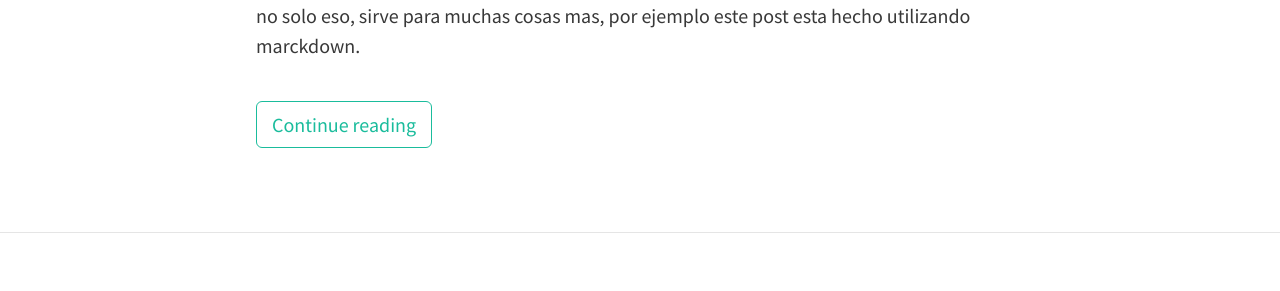
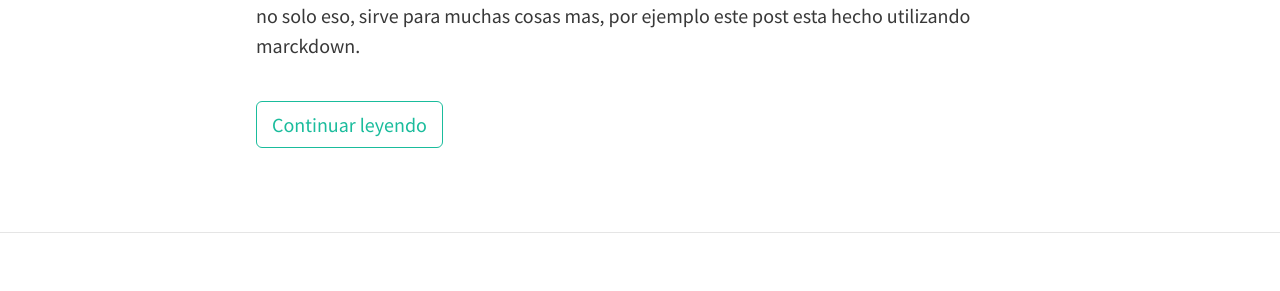
Before and after one commit to yotta2040/yotta2040.github.io, a Jekyll site: the page built from index.html, in a window 1280 px wide. Shown: the part 610-901 px from the top of the page. Built offline with Jekyll 4.4.1, drawn with Linux system fonts in a browser that asks for light colours; nearby versions of some CDN libraries; the list of posts is cut into pages by our own code; comment, search, counter and statistics services are not loaded.

Commit message:
cambiar a español los botones

```diff
--- a/_config.yml
+++ b/_config.yml
@@ -51,9 +51,9 @@
   str_follow_on: "Follow on"
   str_rss_follow: "Follow RSS feed"
   str_email: "Email"
-  str_next: "Next"
-  str_prev: "Prev"
-  str_continue_reading: "Continue reading"
+  str_next: "Siguiente"
+  str_prev: "Anterior"
+  str_continue_reading: "Continuar leyendo"
 
   # Colours, typography and padding
   # Open the "_sass > base" folder, and open "_variables.scss"
```
